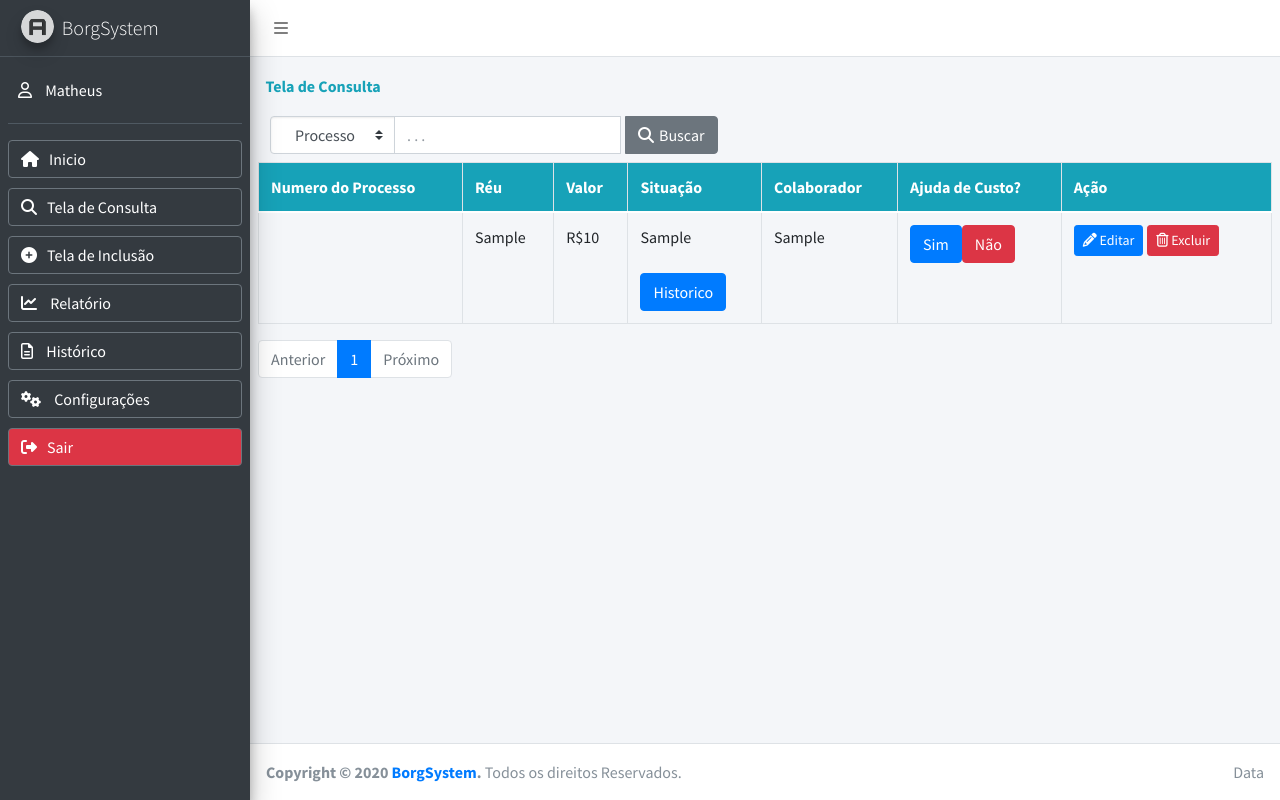
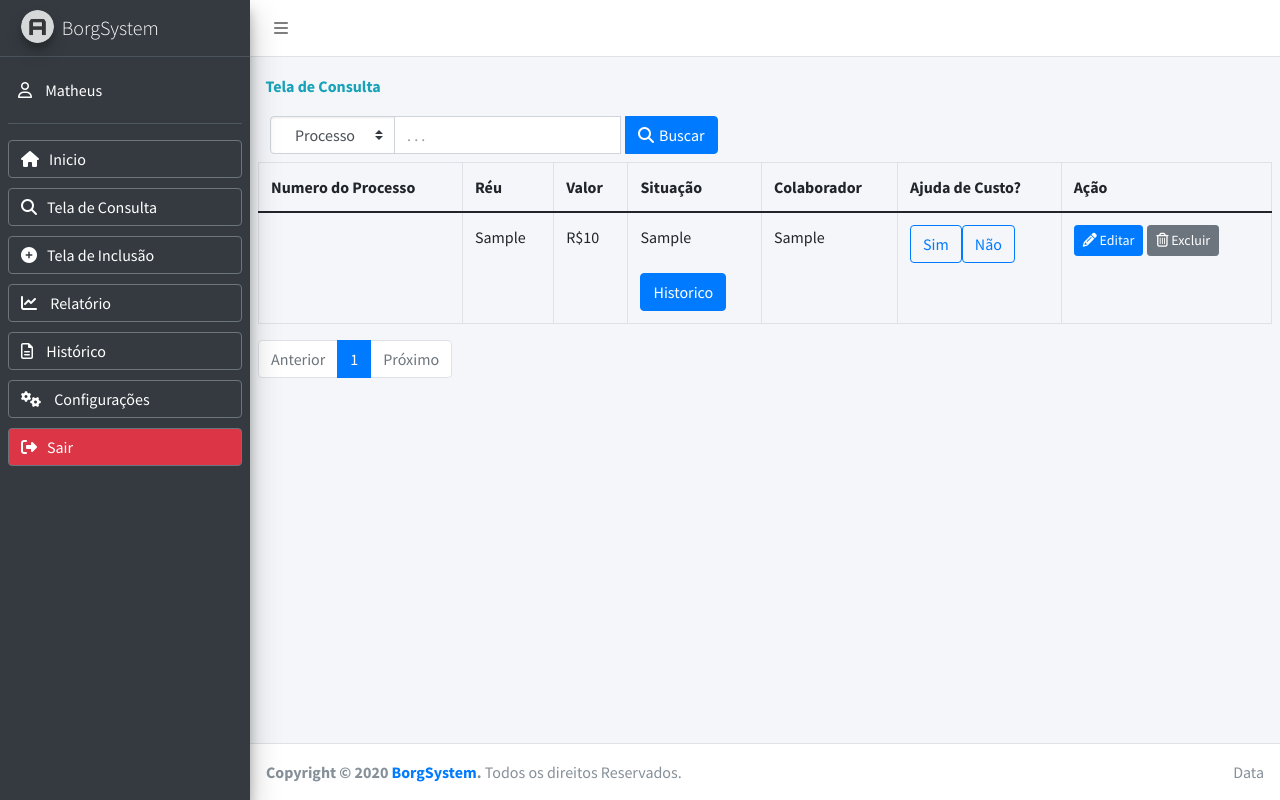
Before and after one commit to fprocaci/borgSystem, a PHP site: page /starter.php in a window 1280 px wide. Run offline with PHP 8.4, Linux system fonts and the light colour scheme; the visitor is signed in with stand-in values (Sample User, id 1); tables that the repository leaves empty or names only in its code hold one stand-in row (values such as "Sample post"); data that the repository does not hold is empty; some libraries are stand-ins or nearby versions.

Commit message:
ultima atualizacao

```diff
--- a/pages/forms/formAlteracao.php
+++ b/pages/forms/formAlteracao.php
@@ -115,6 +115,6 @@ $objSalarioMinimo = mysqli_query($conn, $queryGetSalarioMinimo);
                                 <label class="form-check-label" for="inlineRadio2">Não</label>
                               </div>
                             </div>-->
-    <button type="submit" class="btn btn-outline-primary"><i style="margin-right:10px;" class="far fa-share-square"></i>Salvar</button>
-    <a href="starter.php"><button type="button" class="btn btn-outline-danger"><i style="margin-right:10px;" class="far fa-times-circle"></i>Cancelar</button></a>
+    <button type="submit" class="btn btn-primary"><i style="margin-right:10px;" class="far fa-share-square"></i>Salvar</button>
+    <a href="starter.php"><button type="button" class="btn btn-secondary"><i style="margin-right:10px;" class="far fa-times-circle"></i>Cancelar</button></a>
 </form>
--- a/pages/tables/borgSystemTable.php
+++ b/pages/tables/borgSystemTable.php
@@ -62,7 +62,7 @@ $second_last = $total_no_of_pages - 1;
 
     <!-- <span class="input-group-text " id="filtro">Número do Processo</span>
               <input type="text" name="numeroProcesso" aria-label="numeroProcesso" aria-describedby="filtro"> -->
-    <button type="submit" class="btn btn-secondary ml-1"><i style="margin-right:5px" class="fas fa-search"></i>Buscar</span></button>
+    <button type="submit" class="btn btn-primary ml-1"><i style="margin-right:5px" class="fas fa-search"></i>Buscar</span></button>
     <!--<div class="d-grid gap-2 d-md-flex justify-content-md-end">
                 <a href="telaInclusao.php" class="btn btn-success ml-2" role="button" >
                     <i class="fas fa-plus-circle"></i>
@@ -75,7 +75,7 @@ $second_last = $total_no_of_pages - 1;
 
 <table class="table  table-hover table-bordered">
   <thead>
-    <tr class="bg-info">
+    <tr class="">
       <!--  <th scope="col">#</th> -->
       <th scope="col">Numero do Processo</th>
       <!--  <th scope="col">Autor</th> -->
@@ -126,15 +126,15 @@ $second_last = $total_no_of_pages - 1;
       echo '<td>
                       <div class="btn-group" role="group" aria-label="Basic outlined example">
                         <a href="phpclasses/encerraHonorario.php?id=' . $row["numeroProcesso"] . '&&id2=500">
-                          <button type="button" class="btn btn-primary">Sim</button>
+                          <button type="button" class="btn btn-outline-primary">Sim</button>
                         </a>
                         <a href="phpclasses/encerraHonorario.php?id=' . $row["numeroProcesso"] . '&&id2=' . $row["valor"] . '">
-                          <button type="button" class="btn btn-danger">Não</button>
+                          <button type="button" class="btn btn-outline-primary">Não</button>
                         </a>
                       </div>
                     </td>';
       echo "<td><a href='telaAlteracao.php?id=" . $row["numeroProcesso"] . "'><button type='button' class='btn btn-sm btn-primary mr-1' data-toggle='modal' data-target='#modalAlteracao'><i class='fas fa-pencil-alt'></i> Editar</button></a>";
-      echo "<a href='telaExclusao.php?id=" . $row["numeroProcesso"] . "'><button type='button' class='btn btn-sm btn-danger mr-1'><i class='far fa-trash-alt'></i> Excluir</button></a>";
+      echo "<a href='telaExclusao.php?id=" . $row["numeroProcesso"] . "'><button type='button' class='btn btn-sm btn-secondary mr-1'><i class='far fa-trash-alt'></i> Excluir</button></a>";
       //echo "<a href='telaExclusao.php?id=".$row["numeroProcesso"]."'><button type='button' class='btn btn-sm btn-success'><i class='far fa-trash-alt'></i> Modal</button></a>";
       echo "</td>";
       echo "</tr>";
```
